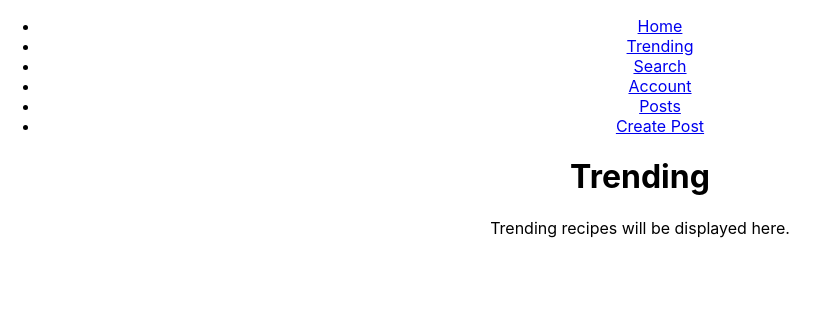
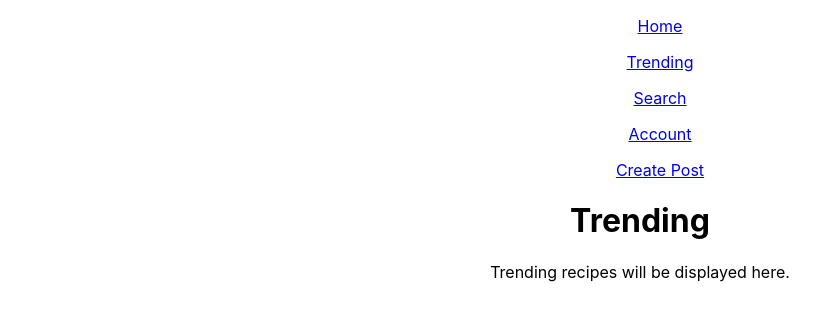
Before and after one commit to kayla-tran/CS110-final-project, a React (Create React App) app in the folder final-project/: page /trending in a window 1280 px wide. Shown: the top 320 px of the page, without its empty margins (0-829 px from the left). Built offline with nearby package versions, Linux system fonts and the light colour scheme.

Commit message:
Posts on Home, allow users to create / view posts

```diff
--- a/final-project/src/App.js
+++ b/final-project/src/App.js
@@ -7,7 +7,6 @@ import Search from './components/search/Search';
 import Account from './components/account/Account';
 import Login from './components/login/Login';
 import PostForm from './components/post/PostForm';
-import PostList from './components/post/PostList';
 import './App.css';
 
 function App() {
@@ -34,7 +33,6 @@ function App() {
         <Route path="/search" element={<Search />} />
         <Route path="/account" element={<Account authToken={authToken} setAuthToken={setAuthToken} />} />
         <Route path="/login" element={<Login setAuthToken={setAuthToken} />} />
-        <Route path="/posts" element={<PostList />} />
         <Route path="/create-post" element={<PostForm authToken={authToken} onPostCreated={handlePostCreated} />} />
       </Routes>
     </div>
--- a/final-project/src/components/home/Home.js
+++ b/final-project/src/components/home/Home.js
@@ -1,13 +1,31 @@
-import React from 'react';
-import './Home.css';
+import React, { useEffect, useState } from 'react';
 
-function Home() {
+const Home = () => {
+  const [posts, setPosts] = useState([]);
+
+  useEffect(() => {
+    const fetchPosts = async () => {
+      try {
+        const response = await fetch('http://localhost:8080/posts');
+        const posts = await response.json();
+        setPosts(posts);
+      } catch (err) {
+        console.error('Error fetching posts:', err);
+      }
+    };
+    fetchPosts();
+  }, []);
+
   return (
     <div>
-      <h1>Home</h1>
-      <p>Welcome to the home page!</p>
+      {posts.map((post) => (
+        <div key={post._id}>
+          <h3>{post.title}</h3>
+          <p>{post.content}</p>
+        </div>
+      ))}
     </div>
   );
-}
+};
 
 export default Home;
--- a/final-project/src/components/navbar/Navbar.js
+++ b/final-project/src/components/navbar/Navbar.js
@@ -5,14 +5,11 @@ import './Navbar.css';
 const Navbar = () => {
   return (
     <nav>
-      <ul>
-        <li><Link to="/">Home</Link></li>
-        <li><Link to="/trending">Trending</Link></li>
-        <li><Link to="/search">Search</Link></li>
-        <li><Link to="/account">Account</Link></li>
-        <li><Link to="/posts">Posts</Link></li>
-        <li><Link to="/create-post">Create Post</Link></li>
-      </ul>
+      <ul><Link to="/">Home</Link></ul>
+      <ul><Link to="/trending">Trending</Link></ul>
+      <ul><Link to="/search">Search</Link></ul>
+      <ul><Link to="/account">Account</Link></ul>
+      <ul><Link to="/create-post">Create Post</Link></ul>
     </nav>
   );
 };
--- a/final-project/src/components/post/PostList.js
+++ /dev/null
@@ -1,31 +0,0 @@
-import React, { useEffect, useState } from 'react';
-
-const PostList = () => {
-  const [posts, setPosts] = useState([]);
-
-  useEffect(() => {
-    const fetchPosts = async () => {
-      try {
-        const response = await fetch('http://localhost:8080/posts');
-        const posts = await response.json();
-        setPosts(posts);
-      } catch (err) {
-        console.error('Error fetching posts:', err);
-      }
-    };
-    fetchPosts();
-  }, []);
-
-  return (
-    <div>
-      {posts.map((post) => (
-        <div key={post._id}>
-          <h3>{post.title}</h3>
-          <p>{post.content}</p>
-        </div>
-      ))}
-    </div>
-  );
-};
-
-export default PostList;
```
